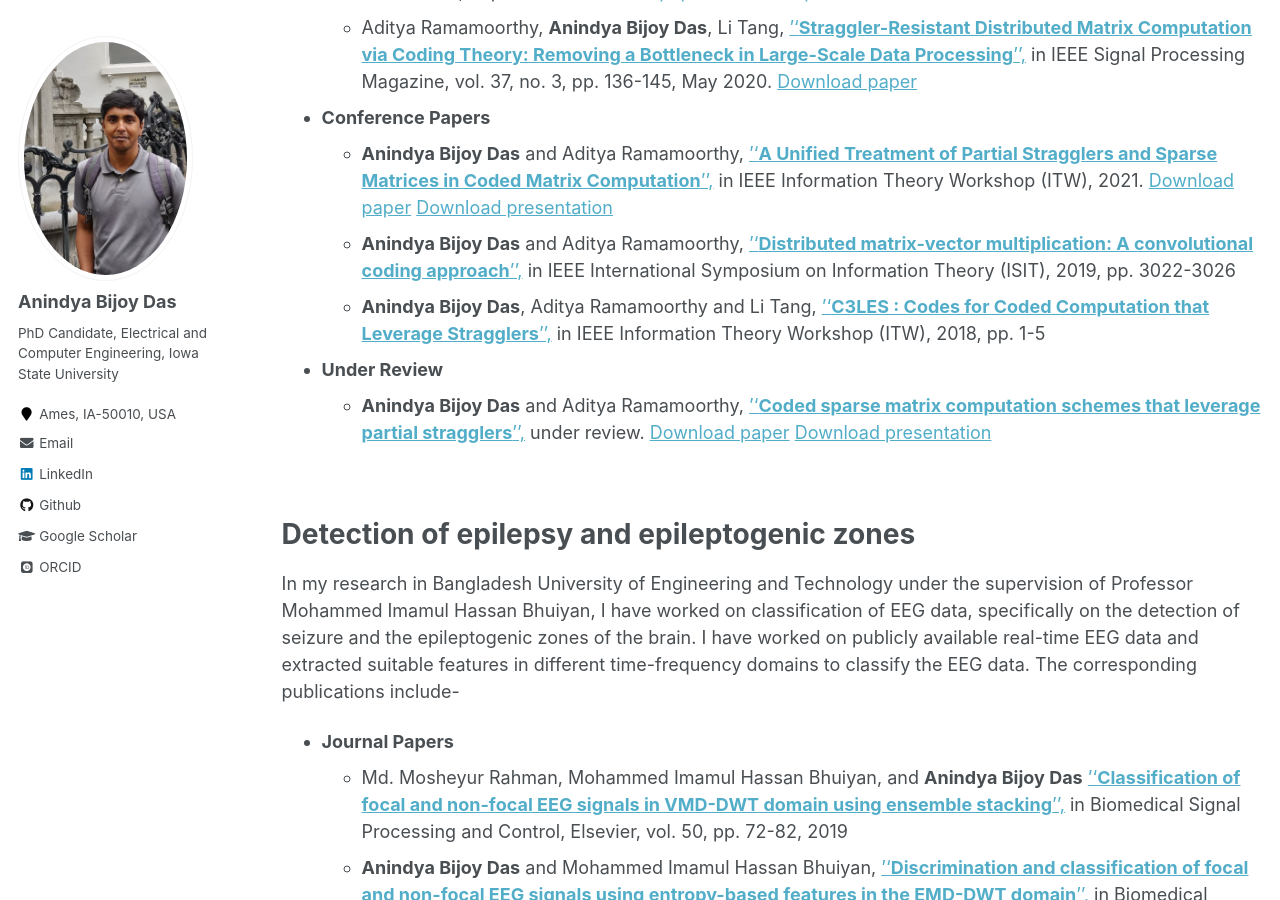
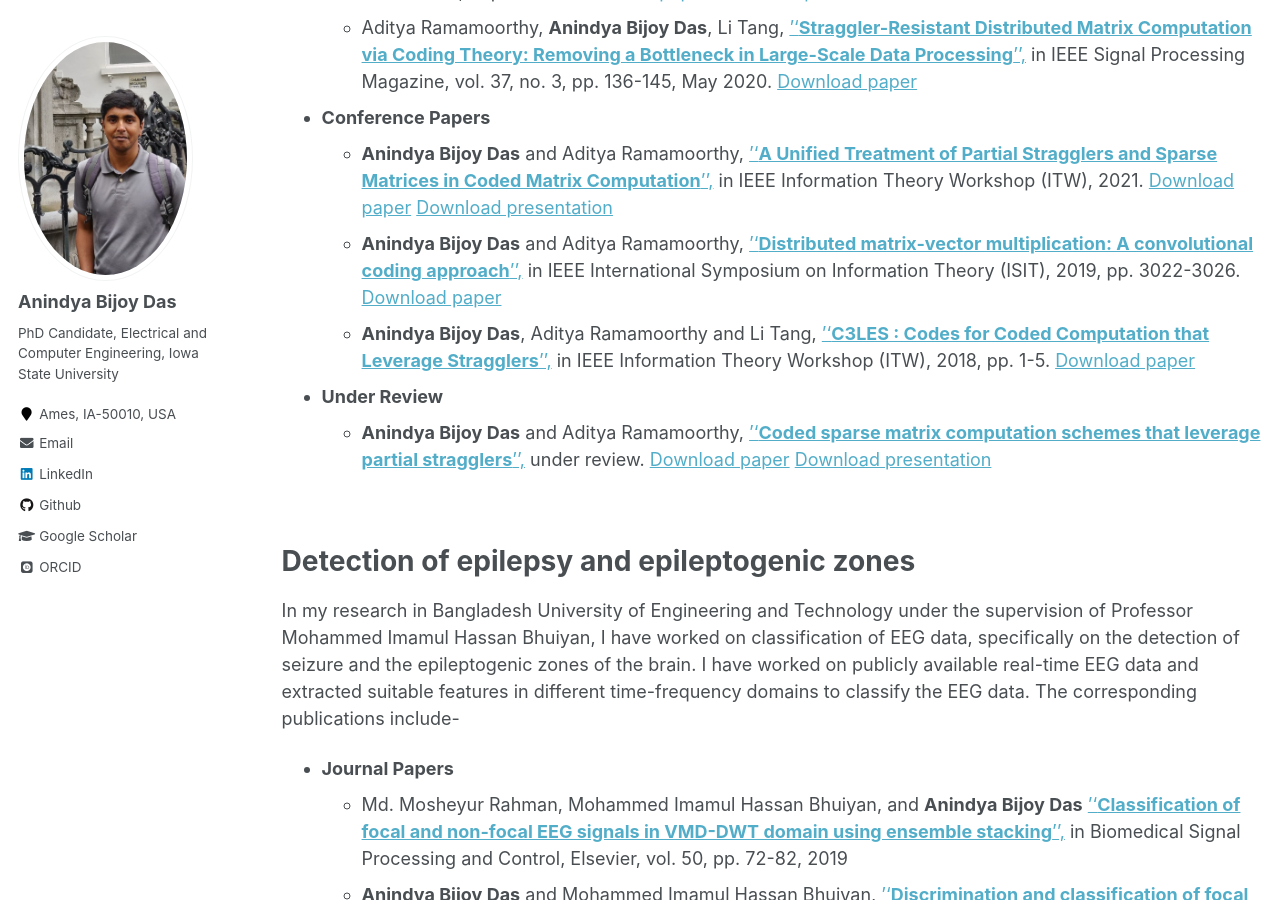
Before and after one commit to anindyabijoydas/portfolio, a Jekyll site: the page built from _pages/research.md, in a window 1280 px wide and 900 px high, scrolled down 481 px. Built offline with Jekyll 4.4.1, drawn with Linux system fonts in a browser that asks for light colours; some web fonts are replaced.

Commit message:
Update research.md

```diff
--- a/_pages/research.md
+++ b/_pages/research.md
@@ -17,8 +17,8 @@ In my PhD research in Iowa State University under the supervision of Professor A
 
 * **Conference Papers**
    * **Anindya Bijoy Das** and Aditya Ramamoorthy, [''**A Unified Treatment of Partial Stragglers and Sparse Matrices in Coded Matrix Computation**'',](https://arxiv.org/abs/2109.12070) in IEEE Information Theory Workshop (ITW), 2021. [Download paper](https://www.dropbox.com/s/b8mf72b0jzfo3y4/class.pdf?dl=0) [Download presentation](https://www.dropbox.com/s/wowfbn9dnygnp6h/class_presentation.pdf?dl=0)
-   * **Anindya Bijoy Das** and Aditya Ramamoorthy, [''**Distributed matrix-vector multiplication: A convolutional coding approach**'',](https://ieeexplore.ieee.org/abstract/document/8849395) in IEEE International Symposium on Information Theory (ISIT),  2019, pp. 3022-3026
-   * **Anindya Bijoy Das**, Aditya Ramamoorthy and Li Tang, [''**C3LES : Codes for Coded Computation that Leverage Stragglers**'',](https://ieeexplore.ieee.org/abstract/document/8613321) in IEEE Information Theory Workshop (ITW), 2018, pp. 1-5
+   * **Anindya Bijoy Das** and Aditya Ramamoorthy, [''**Distributed matrix-vector multiplication: A convolutional coding approach**'',](https://ieeexplore.ieee.org/abstract/document/8849395) in IEEE International Symposium on Information Theory (ISIT),  2019, pp. 3022-3026. [Download paper](https://www.dropbox.com/s/kbtf394dzodxpyv/geometric.pdf?dl=0)
+   * **Anindya Bijoy Das**, Aditya Ramamoorthy and Li Tang, [''**C3LES : Codes for Coded Computation that Leverage Stragglers**'',](https://ieeexplore.ieee.org/abstract/document/8613321) in IEEE Information Theory Workshop (ITW), 2018, pp. 1-5. [Download paper](https://www.dropbox.com/s/rc3bd70vovbshnu/cyclic.pdf?dl=0)
 
 * **Under Review**
    * **Anindya Bijoy Das** and Aditya Ramamoorthy, [''**Coded sparse matrix computation schemes that leverage partial stragglers**'',](https://arxiv.org/abs/2012.06065) under review. [Download paper](https://www.dropbox.com/s/qdstmozj03gxtpw/sparse.pdf?dl=0) [Download presentation](https://www.dropbox.com/s/6v6sn0urfh8ique/sparse_presentaion.pdf?dl=0)<br />
```
